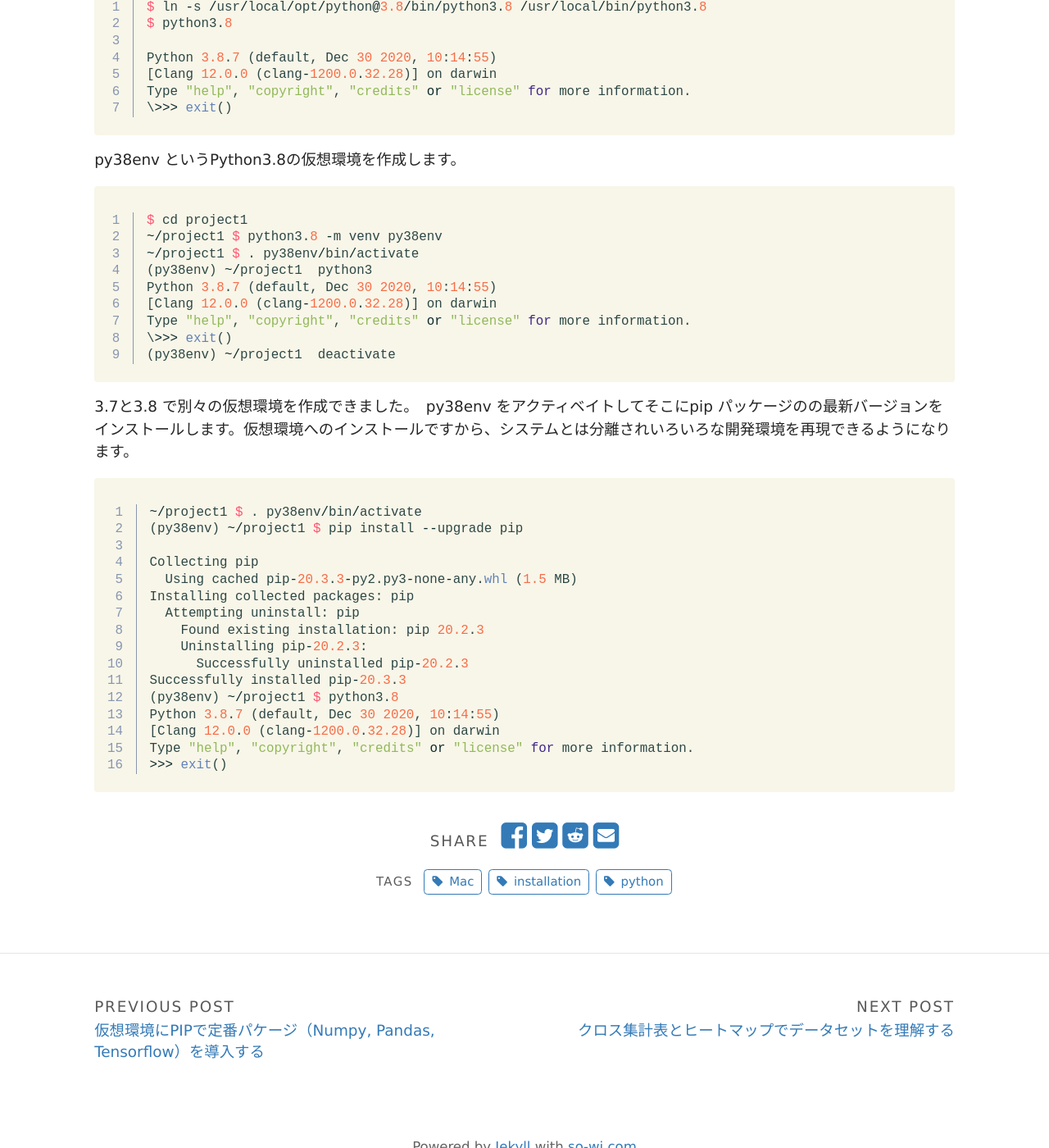
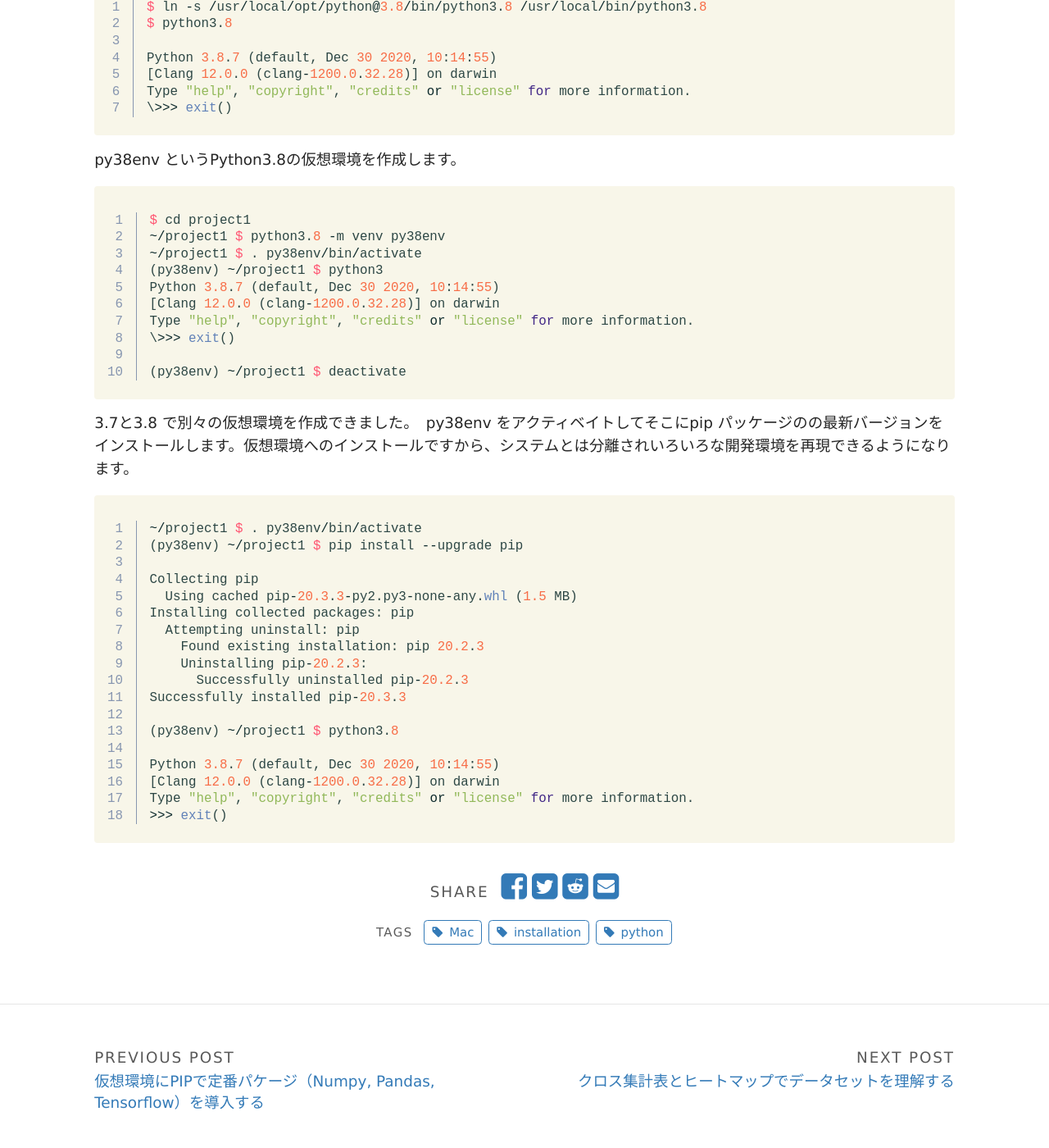
Before and after one commit to mnogress/my_simple, a Jekyll site: the page built from _posts/2021-1-8-multi-python-env.md, in a window 1280 px wide and 1400 px high, scrolled down 6423 px. Shown: the whole window at 82% size. Built offline with Jekyll 4.4.1, drawn with Linux system fonts in a browser that asks for light colours.

Commit message:
3-2-2021

```diff
--- a/_posts/2021-1-8-multi-python-env.md
+++ b/_posts/2021-1-8-multi-python-env.md
@@ -235,12 +235,13 @@ py38env というPython3.8の仮想環境を作成します。
 $ cd project1
 ~/project1 $ python3.8 -m venv py38env
 ~/project1 $ . py38env/bin/activate
-(py38env) ~/project1  python3
+(py38env) ~/project1 $ python3
 Python 3.8.7 (default, Dec 30 2020, 10:14:55)
 [Clang 12.0.0 (clang-1200.0.32.28)] on darwin
 Type "help", "copyright", "credits" or "license" for more information.
 \>>> exit()
-(py38env) ~/project1  deactivate
+
+(py38env) ~/project1 $ deactivate
 {% endhighlight %}
 
 3.7と3.8 で別々の仮想環境を作成できました。　py38env をアクティベイトしてそこにpip パッケージのの最新バージョンをインストールします。仮想環境へのインストールですから、システムとは分離されいろいろな開発環境を再現できるようになります。
@@ -257,7 +258,9 @@ Installing collected packages: pip
     Uninstalling pip-20.2.3:
       Successfully uninstalled pip-20.2.3
 Successfully installed pip-20.3.3
+
 (py38env) ~/project1 $ python3.8
+
 Python 3.8.7 (default, Dec 30 2020, 10:14:55)
 [Clang 12.0.0 (clang-1200.0.32.28)] on darwin
 Type "help", "copyright", "credits" or "license" for more information.
```
